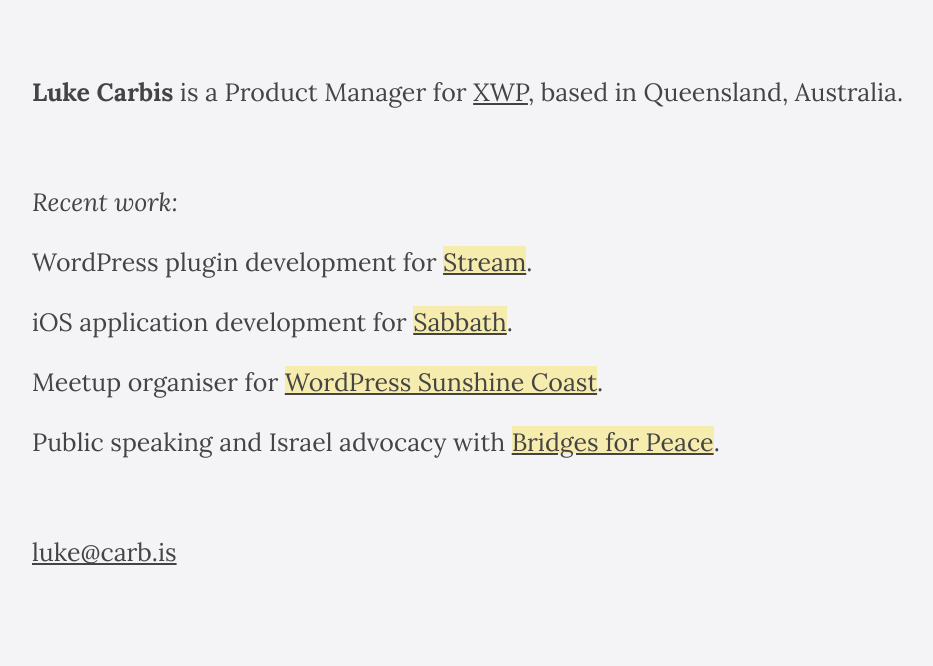
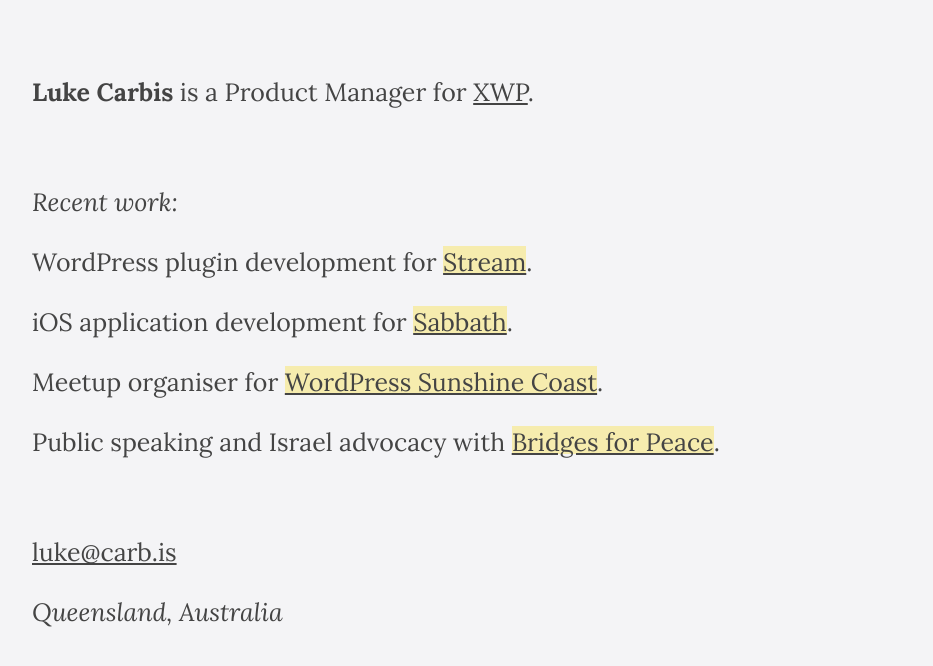
Before and after one commit to lukecarbis/old-carb.is, a Jekyll site: the page built from index.html, in a window 1280 px wide. Shown: the top 666 px of the page, without its empty margins (128-1061 px from the left). Built offline with Jekyll 4.4.1, drawn with Linux system fonts in a browser that asks for light colours.

Commit message:
Move location to bottom of page

```diff
--- a/index.html
+++ b/index.html
@@ -4,7 +4,7 @@
 
 <section>
 	<p itemscope itemtype="http://schema.org/Person">
-		<span itemprop="name"><strong>{{ site.who }}</strong></span> is a <span itemprop="jobTitle">{{ site.what }}</span> for <a href="{{ site.employer_URI }}"><span itemprop="worksFor">{{ site.employer }}</span></a>, based in <span itemprop="workLocation">{{ site.where }}</span>.
+		<span itemprop="name"><strong>{{ site.who }}</strong></span> is a <span itemprop="jobTitle">{{ site.what }}</span> for <a href="{{ site.employer_URI }}"><span itemprop="worksFor">{{ site.employer }}</span></a>.
 	</p>
 </section>
 
@@ -25,4 +25,5 @@
 			/* ]]> */
 		</script>
 	</p>
+	<p><em><span itemprop="workLocation">{{ site.where }}</span></em></p>
 </section>
```
